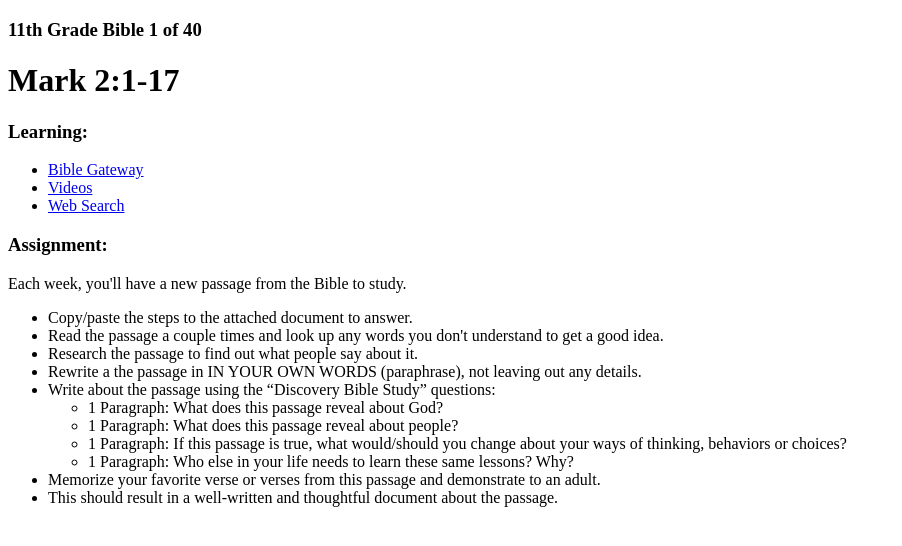
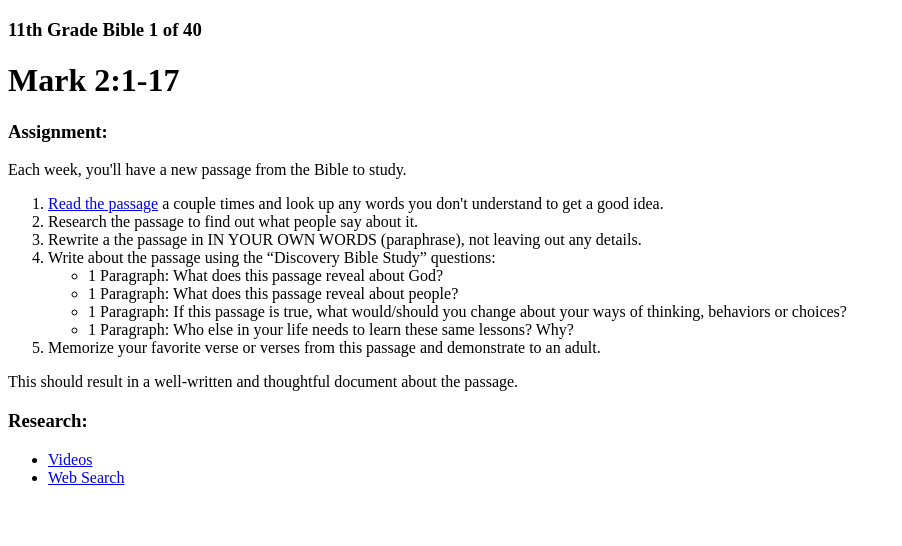
Before and after one commit to bsommardahl/copywork, a Nuxt app: page /11th-grade/bible in a window 1280 px wide. Shown: the top 546 px of the page, without its empty margins (0-902 px from the left). Built offline with nearby package versions, Linux system fonts and the light colour scheme.

Commit message:
Some improvements.

```diff
--- a/pages/11th-grade/bible/index.vue
+++ b/pages/11th-grade/bible/index.vue
@@ -2,27 +2,16 @@
   <div>
     <h3>11th Grade Bible {{ week }} of {{ items.length }}</h3>
     <h1>{{ item.passage }}</h1>
-    <h3>Learning:</h3>
-    <ul>
+
+    <h3>Assignment:</h3>
+    <p>Each week, you'll have a new passage from the Bible to study.</p>
+    <ol>
       <li>
         <a :href="getBibleGatewayUrl(item.passage)" target="_blank"
-          >Bible Gateway</a
+          >Read the passage</a
         >
-      </li>
-      <li><a :href="getYoutubeUrl(item.passage)" target="_blank">Videos</a></li>
-      <li>
-        <a :href="getGoogleSearchUrl(item.passage)" target="_blank"
-          >Web Search</a
-        >
-      </li>
-    </ul>
-    <h3>Assignment:</h3>
-    <p>Each week, you'll have a new passage from the Bible to study.</p>
-    <ul>
-      <li>Copy/paste the steps to the attached document to answer.</li>
-      <li>
-        Read the passage a couple times and look up any words you don't
-        understand to get a good idea.
+        a couple times and look up any words you don't understand to get a good
+        idea.
       </li>
       <li>Research the passage to find out what people say about it.</li>
       <li>
@@ -48,9 +37,18 @@
         Memorize your favorite verse or verses from this passage and demonstrate
         to an adult.
       </li>
+    </ol>
+    <p>
+      This should result in a well-written and thoughtful document about the
+      passage.
+    </p>
+    <h3>Research:</h3>
+    <ul>
+      <li><a :href="getYoutubeUrl(item.passage)" target="_blank">Videos</a></li>
       <li>
-        This should result in a well-written and thoughtful document about the
-        passage.
+        <a :href="getCommentarySearchUrl(item.passage)" target="_blank"
+          >Web Search</a
+        >
       </li>
     </ul>
   </div>
@@ -107,8 +105,8 @@ function getYoutubeUrl(passage: string) {
   return `https://www.youtube.com/results?search_query=${encodeURI(passage)}`;
 }
 
-function getGoogleSearchUrl(passage: string) {
-  return `https://www.google.com/search?q=${encodeURI(passage)}`;
+function getCommentarySearchUrl(passage: string) {
+  return `https://www.google.com/search?q=${encodeURI(passage)}+commentary`;
 }
 
 function getBibleGatewayUrl(passage: string) {
```
